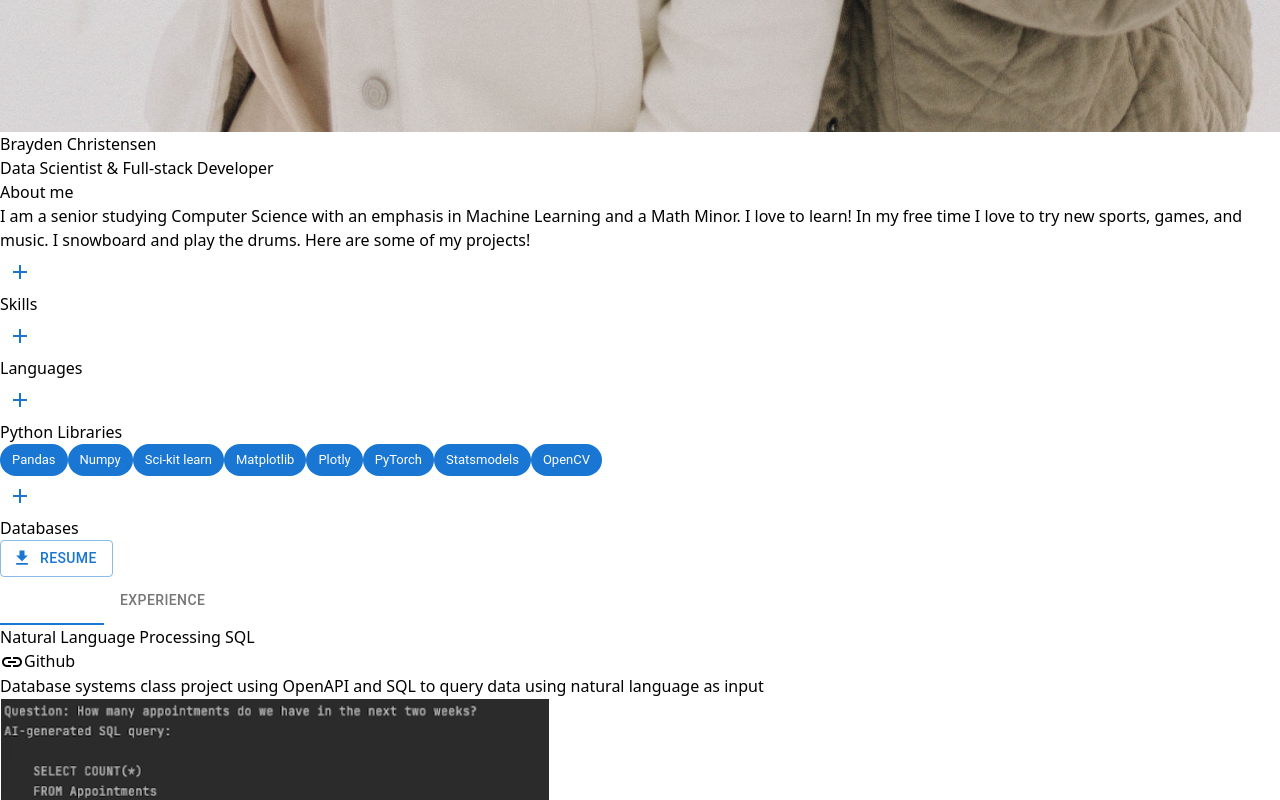
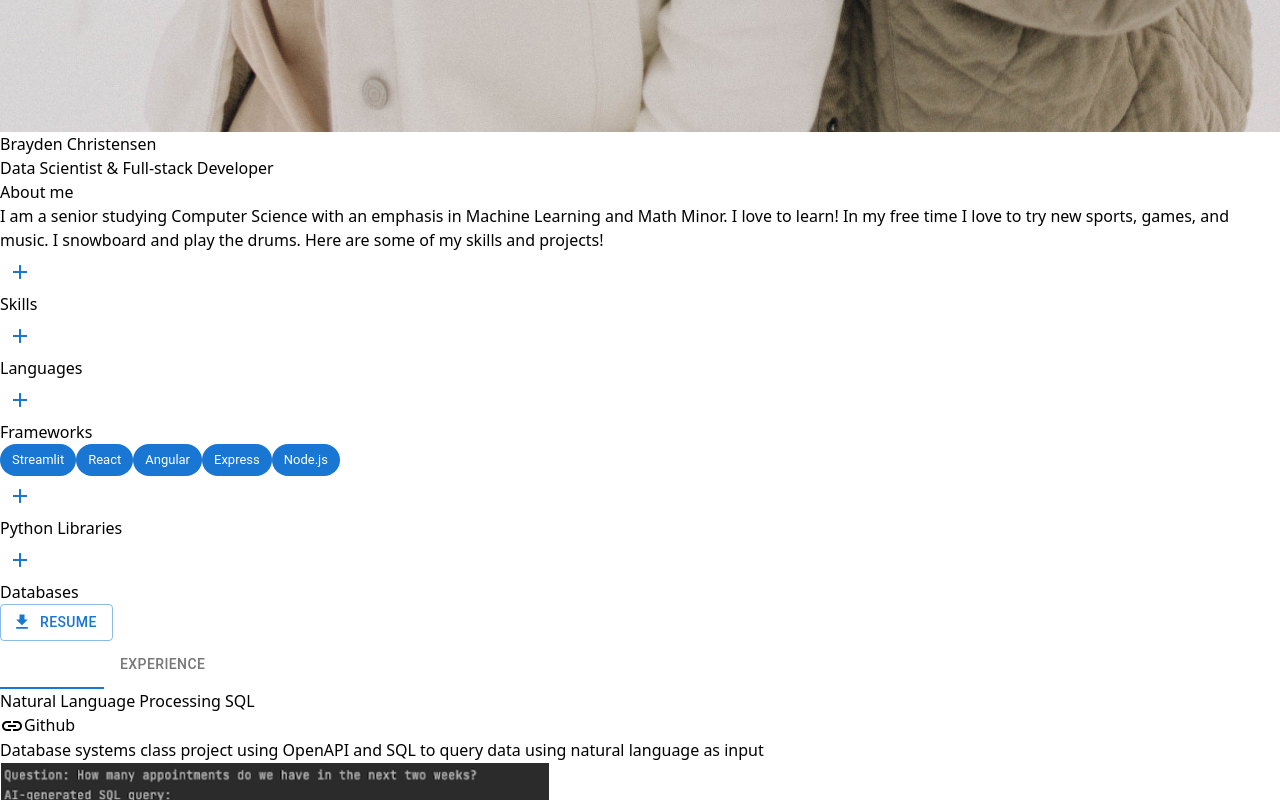
Before and after one commit to brayway05/portfolio, a React (Vite) app: page / in a window 1280 px wide. Both pictures are taken after a click on the button 20 px from the left and 4462 px from the top of the page. Shown: the part 4062-4862 px from the top of the page. Built offline with nearby package versions, Linux system fonts and the light colour scheme.

Commit message:
Updated wording

```diff
--- a/src/components/homepage.tsx
+++ b/src/components/homepage.tsx
@@ -118,7 +118,7 @@ const HomePage = () => {
             duration: 'Dec 2023 - Present',
             description: 'Develop automated tools using Streamlit and SQL for data and consumer trend analysis for the marketing team. Implement ' +
             'machine learning models like simple Neural Networks, Multi-polynomial Linear Regression, XGboost Trees, Clustering Algorithms and more for exploratory data analysis, visualization and modeling. ' +
-            'Thanks to 2 of the models I built, our marketing team was able to spot and explain upcoming consumer trends like the sudden increase in Solar Eclipse glasses sales in 2024.'
+            'Thanks to 2 of the models I built, our marketing team was able to spot and explain upcoming consumer trends like the sudden increase in Solar Eclipse glasses sales in 2024 based on Amazon search terms.'
         },
         {
             title: 'Full Stack Developer (Part-time)',
@@ -137,8 +137,8 @@ const HomePage = () => {
                 <Profile
                     profilePicture={profilePic}
                     name={'Brayden Christensen'}
-                    intro={"I am a senior studying Computer Science with an emphasis in Machine Learning and a Math Minor. " +
-                    "I love to learn! In my free time I love to try new sports, games, and music. I snowboard and play the drums. Here are some of my projects!"}
+                    intro={"I am a senior studying Computer Science with an emphasis in Machine Learning and Math Minor. " +
+                    "I love to learn! In my free time I love to try new sports, games, and music. I snowboard and play the drums. Here are some of my skills and projects!"}
                 />
             </div>
             <div className="container mx-auto py-8">
--- a/src/components/profile.tsx
+++ b/src/components/profile.tsx
@@ -9,8 +9,9 @@ interface ProfileComponentProps {
     intro: string;
 }
 
-const languages = ['Python', 'SQL',  'Git', 'React', 'Angular', 'Java', 'C++'];
-const skills = ['Git', 'Machine Learning', 'Data Analysis', 'Data Visualization', 'Deep Learning', 'Natural Language Processing', 'Computer Vision', 'Statistical Analysis', 'Predictive Modeling'];
+const languages = ['Python', 'SQL', 'JavaScript', 'Java', 'C++'];
+const frameworks = ['Streamlit', 'React', 'Angular', 'Express', 'Node.js'];
+const skills = ['Git', 'Machine Learning', 'Data Analysis', 'Data Visualization', 'Deep Learning', 'Natural Language Processing', 'Computer Vision', 'Statistical Analysis', 'Predictive Modeling', 'Full-Stack Development'];
 const libraries = ['Pandas', 'Numpy', 'Sci-kit learn', 'Matplotlib', 'Plotly', 'PyTorch', 'Statsmodels', 'OpenCV'];
 const databases = ['MySQL', 'MongoDB', 'Oracle', 'Snowflake', 'Redis', 'Cassandra', 'Neo4j', 'Dataverse'];
 
@@ -19,6 +20,7 @@ const Profile: React.FC<ProfileComponentProps> = ({ profilePicture, name, intro
     const [showLanguages, setShowLanguages] = useState(false);
     const [showLibraries, setShowLibraries] = useState(false);
     const [showDatabases, setShowDatabases] = useState(false);
+    const [showFrameworks, setShowFrameworks] = useState(false);
 
     const handleShowSkillsClick = () => {
         setShowSkills(!showSkills);
@@ -34,6 +36,10 @@ const Profile: React.FC<ProfileComponentProps> = ({ profilePicture, name, intro
 
     const handleShowDatabasesClick = () => {
         setShowDatabases(!showDatabases);
+    }
+
+    const handleShowFrameworksClick = () => {
+        setShowFrameworks(!showFrameworks);
     }
 
     return (
@@ -85,6 +91,23 @@ const Profile: React.FC<ProfileComponentProps> = ({ profilePicture, name, intro
                     </div>
                 )}
                 <div>
+                    <IconButton aria-label="add" color="primary" onClick={handleShowFrameworksClick}>
+                        <AddIcon />
+                    </IconButton>
+                    <div className="mx-2 inline-block align-middle">Frameworks</div>
+                </div>
+                {showFrameworks && (
+                    <div>
+                        <ul className="list-none p-0 m-0">
+                            {
+                                frameworks.map((framework, index) => (
+                                    <Chip key={index} label={framework} className="inline-block mr-4 my-1" color="primary"/>
+                                ))
+                            }
+                        </ul>
+                    </div>
+                )}
+                <div>
                     <IconButton aria-label="add" color="primary" onClick={handleShowLibrariesClick}>
                         <AddIcon />
                     </IconButton>
```
